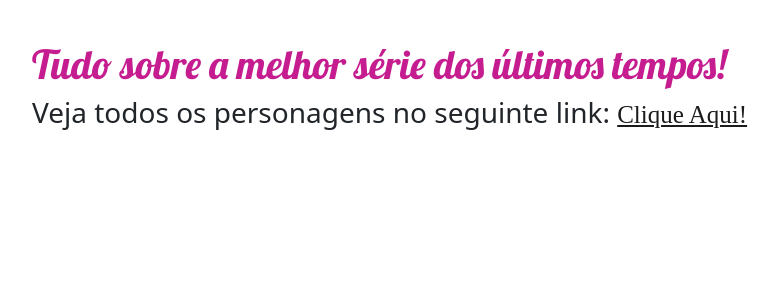
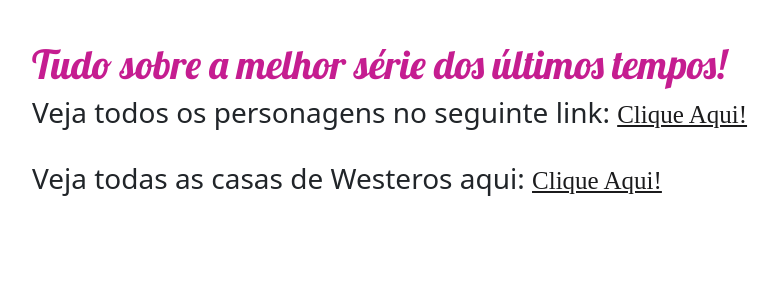
Before and after one commit to laisevdev/api_game_of_thrones, a Django app: template api/templates/api/index.html in a window 1280 px wide. Shown: the part 107-407 px from the top of the page, without its empty margins (50-828 px from the left). Run offline with Django 5.2, Linux system fonts and the light colour scheme; the template is opened without the code that fills it, so the values that code supplies are empty; parts of the project's set-up code (start-up, migrations or seed data) failed here and were passed over; some libraries are stand-ins or nearby versions.

Commit message:
[refactor]: add <br> between <h3>

```diff
--- a/api/templates/api/index.html
+++ b/api/templates/api/index.html
@@ -8,11 +8,14 @@
             Tudo sobre a melhor série dos últimos tempos!
         </h1>
 
-        <h3> Veja todos os personagens no seguinte link: <a href="{% url 'characters' %}"> Clique Aqui!</a>
+        <h3>
+            Veja todos os personagens no seguinte link: <a href="{% url 'characters' %}"> Clique Aqui!</a>
+        </h3>
+        <br>
+        <h3>
+            Veja todas as casas de Westeros aqui: <a href="{% url 'houses' %}"> Clique Aqui!</a>
         </h3>
     </div>
-    <br>
-    <br>
 </main>
 
 {% endblock %}
```
